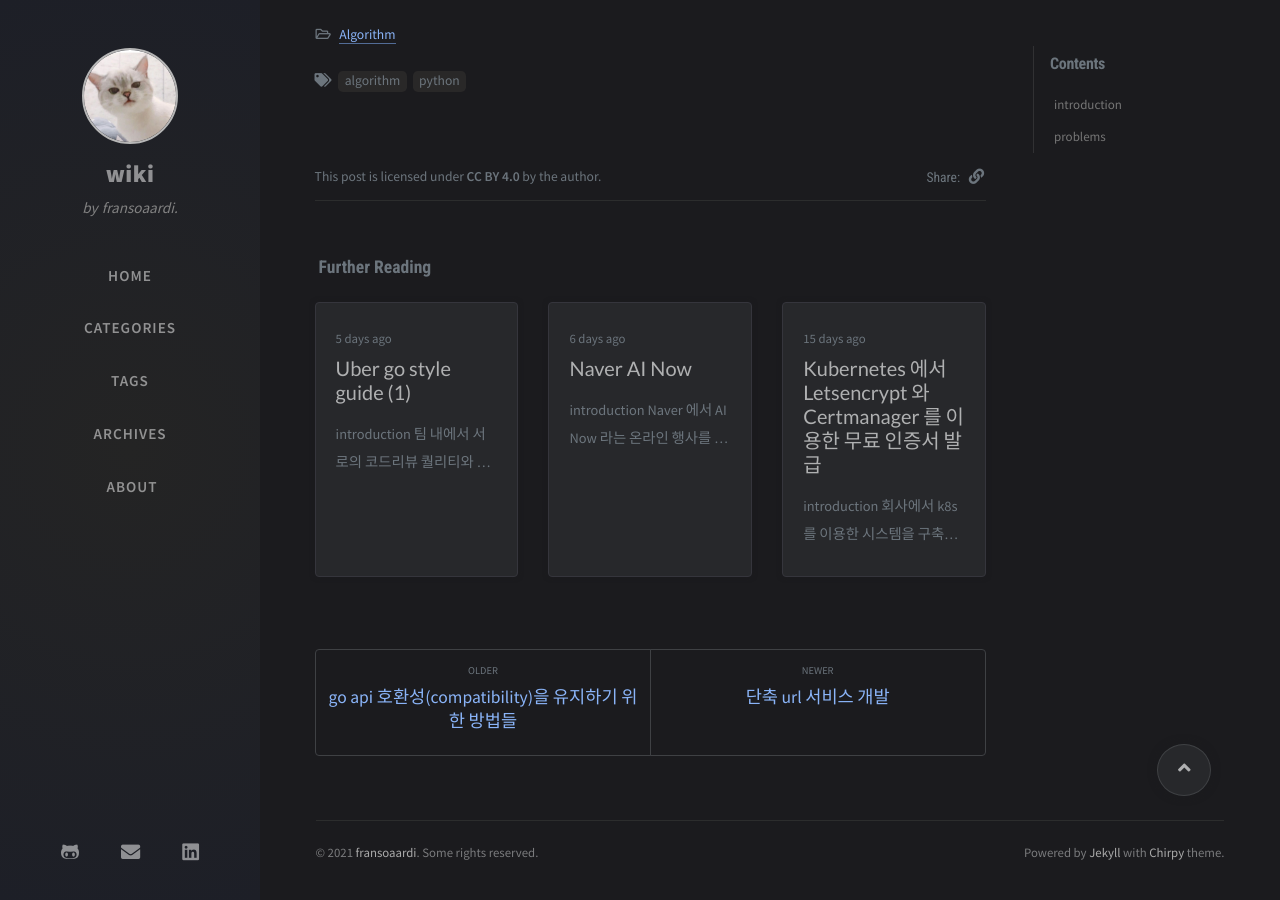
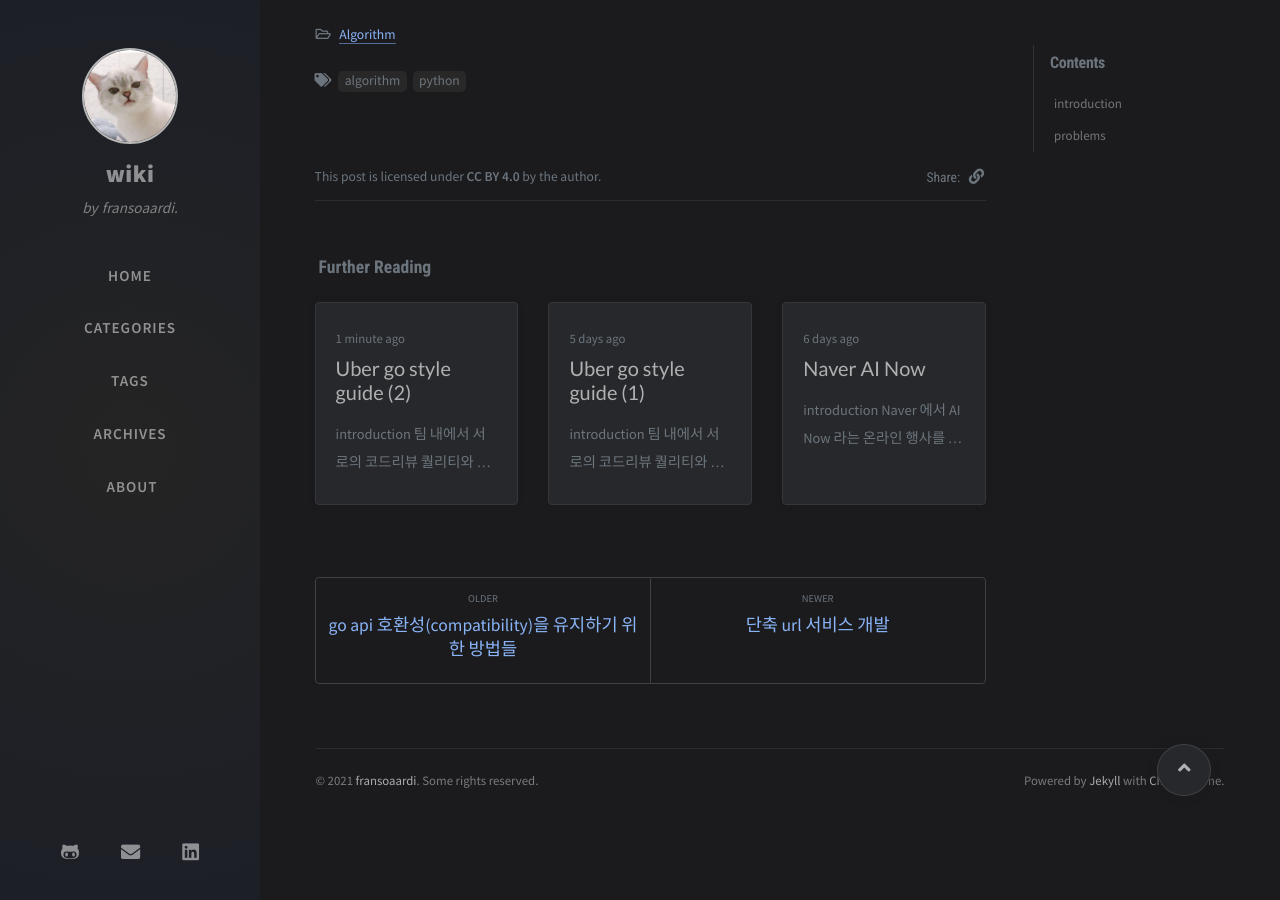
Before and after one commit to fransoaardi/fransoaardi.github.io, a Jekyll site: the page built from _posts/2021-03-14-leetcode_1.md, in a window 1280 px wide and 900 px high, scrolled down 3604 px. Built offline with Jekyll 4.4.1, drawn with Linux system fonts in a browser that asks for light colours; nearby versions of some CDN libraries; comment, search, counter and statistics services are not loaded; some of the changed lines change nothing that is shown.

Commit message:
uber go style guide 2 post

````diff
--- a/_posts/2021-05-26-uber_go_style_guide_1.md
+++ b/_posts/2021-05-26-uber_go_style_guide_1.md
@@ -83,7 +83,7 @@
 }
 ```
 
-map, slice 를 return 하는 경우에 원본을 내려준것과 동일하기 때문에, 아래의 예시에서 mutex 를 적용해놓은게 헛수고가 되어버린다.
+map, slice 를 return 하는 경우에 원본을 내려준것과 동일하기 때문에 아래의 예시에서 기껏 `Stats` 에 mutex 를 적용해서 map access 에 대한 race condition 을 막기 위한 노력이 헛수고가 되어버린다. 물론 `Stats` 의  `counters` 의 data access 하는 부분의 코드는 아래에 제공되진 않았다.
 
 ```golang
 type Stats struct {
@@ -104,7 +104,7 @@
 snapshot := stats.Snapshot()
 ```
 
-따라서 아래와 같이 map 을 새로 선언해서 복사해서 내려주도록 한다.
+따라서 아래와 같이 map 을 새로 선언해서 복사해서 내려주어서 이 map 에 대한 race condition 을 방지하는 access 는 `Stats` 의 mutex 가 아닌 다른 방식으로 직접 구현하도록 한다.
 
 ```golang
 func (s *Stats) Snapshot() map[string]int {
--- /dev/null
+++ b/_posts/2021-05-31-uber_go_style_guide_2.md
@@ -0,0 +1,440 @@
+---
+layout: post
+title: Uber go style guide (2)
+date: 2021-05-31 23:08:00 +0900
+categories: [Wiki]
+tags: [golang, style-guide]
+toc: true
+comments: true
+---
+
+# introduction
+
+팀 내에서 서로의 코드리뷰 퀄리티와 코드 생산성 향상을 위해 Uber 가 정리한 golang style guide 를 함께 읽어보는 시간을 갖기로 했다.
+
+아래 내용들은, 읽으면서 몰랐던 부분이나, 정리해두고 싶은 내용들을 다룬다.
+
+아래의 코드와 내용들은 [https://github.com/uber-go/guide/blob/master/style.md](https://github.com/uber-go/guide/blob/master/style.md) 문서에서 발췌한 내용이 대부분임을 미리 밝힌다.
+
+Performance 항목부터의 내용을 다룬다.
+
+[Uber go style guide (1) 바로가기](https://fransoaardi.github.io/posts/uber_go_style_guide_1/)
+
+# contents(Performance)
+
+## Prefer strconv over fmt
+
+`fmt.Sprint` 보다는 `strconv` 를 쓰는것이 낫다고 한다.
+
+## Avoid string-to-byte conversion
+
+아래의 코드는 반복적으로 []byte 를 할당하는가보다, 따라서 for 밖에 미리 할당해놓으라고 한다.
+```golang
+// Bad
+for i := 0; i < b.N; i++ {
+  w.Write([]byte("Hello world"))
+}
+
+// Good
+data := []byte("Hello world")
+for i := 0; i < b.N; i++ {
+  w.Write(data)
+}
+```
+
+## Specifying Map Capacity Hints
+
+이부분은 조금 신기했는데, `make(map[T1]T2, hint)` 가 지정한 capacity allocation 이 일어날거라 생각했는데, 아래 내용을 보면, slice 와는 달리 선점형 할당이 일어날것을 보장하진 않고, 필요한 할당을 근사하는데 사용한다고 한다.
+
+> Note that, unlike slices, map capacity hints do not guarantee complete, preemptive allocation, but are used to approximate the number of hashmap buckets required. Consequently, allocations may still occur when adding elements to the map, even up to the specified capacity.
+
+## Specifying Slice Capacity
+
+`make([]T, length, capacity)` 는 위의 map 과는 달리 hint 가 아니라 실제 capacity 를 할당한다고 한다. 이전에 [실험](https://fransoaardi.github.io/posts/go_append/)해봤던 적도 있는데, slice 의 capacity 가 1024 까지 2배수씩 늘어나며, 계속해서 copy 가 일어나서 비효율적인 동작을 하는것을 확인한 적이 있다.
+
+# contents(Style)
+
+## Be Consistent
+
+일관성을 가지라는 얘긴데 일관적인 코드는 유지보수가 쉽고, 쉽게 이해할 수 있고, 새로운 컨벤션이나 버그 수정에 있어서 쉽게 변경할 수 있다.
+반대로, 여러 충돌하는 코드 스타일을 갖고있는 경우에 유지보수가 힘들어지고, 코드 리뷰 하기 힘들고 등등 안좋은말을 많이 써놨다.
+
+## Group Similar Declarations
+
+비슷한 상수, 변수, 타입선언은 묶어서 선언하라고 한다. 반대로 말하면 상관 없는 변수는 묶어서 선언하지 않는다.
+
+## Import Group Ordering
+
+standard library 와 나머지것들 이렇게 두 그룹으로 나눠서 import 하라고 한다. 나머지 중에서도 사내 깃헙에 있는 패키지들을 또 한번 구분해왔었는데 생각보다 이점이 없는것 같아서 여기서 제안한것처럼 해봐도 괜찮을것같다.
+
+## Package Names
+
+package 이름을 정할때는
+- 모두 소문자를 쓰고, 대문자랑 `_` 를 사용하지 않는다.
+- `renamed` 될 필요 없다. (정확히 이해를 하지 못했으나, `db.DB` 이런거 하지 말라는 의미로 이해했다)
+- 짧고 집약적인 이름을 쓴다.
+- 복수형은 사용하지 않는다
+- `common`, `util`, `shared`, `lib` 은 전혀 정보를 주지 않는 안좋은 명명이다.
+
+## Function Names
+MixedCaps 방식을 쓰는데, test function 은 예외적으로 `_` 를 포함할 수 있다. 예를들어 `TestMyFunction_WhatIsBeingTested` 와 같은 test function 은 가능하다.
+
+## Import Aliasing
+package 명이 import path 의 끝부분과 다르면 무조건 aliasing 을 해야된다.
+
+예를들면 아래와 같다.
+```golang
+import (
+  "net/http"
+
+  client "example.com/client-go"
+  trace "example.com/trace/v2"
+)
+```
+
+import 한 package 이름이 conflict 나는 경우에만 import alias 를 사용한다. 예를들면 아래와 같다.
+```golang
+import (
+  "fmt"
+  "os"
+  "runtime/trace"
+
+  nettrace "golang.net/x/trace"
+)
+```
+
+## Function Grouping and Ordering
+
+- function 들은 호출 순서에 비슷하게 정렬되어야 된다.
+- function 들은 receiver 로 묶여야된다.
+
+따라서, `struct`, `const`, `var` 이후에 functions 들을 배치한다.
+
+`New` 는 type 정의 이후에, receiver function 들보다는 먼저 등장한다.
+
+평범한 유틸성 함수들은 파일 끝부분에 위치한다.
+
+아래의 예시를 잘 봐두는게 좋을것같다.
+
+```golang
+// Bad
+func (s *something) Cost() {
+  return calcCost(s.weights)
+}
+
+type something struct{ ... }
+
+func calcCost(n []int) int {...}
+
+func (s *something) Stop() {...}
+
+func newSomething() *something {
+    return &something{}
+}
+
+// Good
+type something struct{ ... }
+
+func newSomething() *something {
+    return &something{}
+}
+
+func (s *something) Cost() {
+  return calcCost(s.weights)
+}
+
+func (s *something) Stop() {...}
+
+func calcCost(n []int) int {...}
+```
+
+## Reduce Nesting
+
+error 나 특별한 조건을 먼저 handle 해서 빠르게 return 하는 방식으로 nesting 을 줄인다.
+
+## Unnecessary Else
+
+굳이 불필요한 else 쓰지 말고, if 한번만 쓰라고 한다.
+```golang
+a := 10
+if b {
+  a = 100
+}
+```
+
+## Top-level Variable Declarations
+
+- `var` 에 굳이 type 을 명시할 필요는 없다
+```golang
+var _s = F()
+// Since F already states that it returns a string, we don't need to specify the type again.
+
+func F() string { return "A" }
+```
+
+- 원하던 type 과 일치하지 않는 경우에만 type 을 명시하라
+아래 예제의 내용이 신기했던건, `myError` 를 return 하는 function 의 결과를 error 로 정의한 것을 볼 수 있다.
+
+```golang
+type myError struct{}
+func (myError) Error() string { return "error" }
+func F() myError { return myError{} }
+
+var _e error = F()
+// F returns an object of type myError but we want error.
+```
+
+## Prefix Unexported Globals with _
+
+unexport 된 top-level var, const 는 `_` 로 시작하게 하여 global 인것을 명확하게 하라고 하는데, 이건 다른 언어들에서 시작했던 컨벤션으로 알고있는데, 논란의 여지가 있어보이긴 한다.
+
+예외적으로 unexported error 는 `err` 로 시작하라고 한다.
+
+## Embedding in Structs
+
+mutex 와 같은 embedded type 은 struct 의 맨 위에 두고 라인피드로 일반 필드들과 구분한다.
+
+embedding 을 쓸거면 정말 가시적인 이점이 있을때만 쓸것을 권고하고 있는데, 위에서는 embedding 하더라도 직접 function 구현하라는 식으로 얘기했었다.
+
+Embedding 이 주의해야될것들은 아래와 같다
+- 미적이거나 편하자고 쓰는건 안되고
+- 바깥타입의 생성/사용을 더 힘들게 해선 안되고
+- 바깥타입이 의미있는 zero value 를 갖고있을때, 임베딩 이후에도 의미있는 바깥타입을 갖고있어야 한다.
+- embedding 하면서 바깥 타입의 불필요한 함수나 필드들을 노출하게 되면 안된다.
+- 바깥 타입의 copy 에 영향주면 안된다.
+- 외부 타입의 API 나 semantics 를 변경하면 안된다.
+- 정식적이지 않은 내부 타입을 임베드 하면 안된다.
+- 바깥 타입의 구현 상세를 노출하면 안된다.
+- 사용자가 내부 타입을 확인하거나 컨트롤 할 수있게 하면 안된다.
+- 사용자가 예상하지 못한 방식으로 임베딩 하는것
+
+제안하는 예제들을 아래에 첨부한다.
+아래 예제는 WriteCloser 를 그대로 활용하며 count 만 추가하여, embed 해도 된다고 한다.
+```golang
+type countingWriteCloser struct {
+    // Good: Write() is provided at this
+    //       outer layer for a specific
+    //       purpose, and delegates work
+    //       to the inner type's Write().
+    io.WriteCloser
+
+    count int
+}
+
+func (w *countingWriteCloser) Write(bs []byte) (int, error) {
+    w.count += len(bs)
+    return w.WriteCloser.Write(bs)
+}
+```
+
+만약에 `bytes.Buffer` 가 아닌 `io.ReadWriter` 를 embed 하고 있었으면, zero value 에 대해 `Read`, `Write` 등이 nil reference 로 panic 이 발생할 수 있으므로, zero value 를 잘 감안하라고 한다.
+
+```golang
+type Book struct {
+    // Good: has useful zero value
+    bytes.Buffer
+    // Bad: pointer changes zero value usefulness
+    // io.ReadWriter
+}
+
+// later
+
+var b Book
+b.Read(...)  // ok
+b.String()   // ok
+b.Write(...) // ok
+```
+
+## Local Variable Declarations
+
+명시적으로 값을 할당하는 경우에 `var s = "foo"` 대신 `s := "foo"` 를 사용한다.
+
+empty slice 를 선언할때는 `s := []int{}` 보다 `var s []int` 가 낫다.
+
+## nil is a valid slice
+
+`nil` 은 length 가 0인 유효한 slice 이므로 아래와 같이 nil 을 return 하는게 맞다.
+
+```golang
+// Bad
+if x == "" {
+  return []int{}
+}
+// Good
+if x == "" {
+  return nil
+}
+```
+
+빈 slice 인지 체크하기 위해서는 `s==nil` 이 아닌 len 을 이용해서 비교하라.
+
+```golang
+// Bad
+func isEmpty(s []string) bool {
+  return s == nil
+}
+
+// Good
+func isEmpty(s []string) bool {
+  return len(s) == 0
+}
+```
+
+`var nums []int` 와 같이 선언해도 바로 append 가 가능하다.
+
+`nil` 은 valid slice 이지만, length 0 인 할당된 slice 와는 다르게 동작한다.
+
+테스트를 좀 해봤는데 솔직히 `var x []int` 선언 후 `x = nil` 이후에 append 가 동작할것이라고 생각하진 않았는데, 곰곰이 생각해보니 type 이 할당된 이후에 nil 할당은 이상한 일이 아니다.
+
+```golang
+package main
+
+import (
+	"fmt"
+)
+
+func main() {
+	var x []int
+	x = nil
+	x = append(x, 1)
+	x = nil
+	x = append(x, 2)
+	fmt.Println(x)
+}
+```
+
+## Reduce Scope of Variables
+err 만 return 받는 경우에 if scope 안으로 넣는 방법을 얘기하는데, 그때그때 적절하게 하면 될것같다.
+
+
+## Avoid Naked Parameters
+
+가독성을 위해서 c-style 주석으로 parameter name 을 전달해주라고 하는데, IDE 에서 이미 제공하고 있는 기능이라, 따로 주석까지 달아줘야되는지 잘 이해가 되진 않는다.
+
+boolean 을 그대로 사용하기 보다는, custom type 을 선언해서 가독성을 높고 type safe 한 코드를 작성한다. 이후에 true/false 외의 추가 상태를 정의하는것도 가능해서 좋다.
+
+```golang
+type Region int
+
+const (
+  UnknownRegion Region = iota
+  Local
+)
+
+type Status int
+
+const (
+  StatusReady Status = iota + 1
+  StatusDone
+  // Maybe we will have a StatusInProgress in the future.
+)
+
+func printInfo(name string, region Region, status Status)
+```
+
+## Use Raw String Literals to Avoid Escaping
+hand escape 된 string 은 가독성이 안좋으니 raw string literal 을 사용하라.
+
+## Initializing Structs
+
+`go vet` 은 강제하고 있는 내용이긴 한데, struct 생성할때 field name 을 명시하라. 단, 3개 이하의 필드 갯수를 가지면 생략될 수 있다.
+
+3개면 적은 숫자는 맞지만, 굳이 예외를 둘 필요는 없어보인다.
+
+## Omit Zero Value Fields in Structs
+
+struct 초기화 할때, 유의미한게 아닌 경우 zero value 는 생략한다. 의미있는 값만 세팅하도록 한다.
+
+## Initializing Struct References
+
+`new(T)` 대신 `&T{}` 를 사용하여 일관성을 유지한다.
+
+## Initializing Maps
+
+`map` 은 make 로 만들어서 이후에 hint 를 추가하기에도 용이하다.
+map 이 fixed 된 경우에는 map literal 로 초기화한다.
+
+## Format Strings outside Printf
+
+`Printf` 스타일의 function 내에 format string 을 선언할때 const 로 하라
+
+```golang
+const msg = "unexpected values %v, %v\n"
+fmt.Printf(msg, 1, 2)
+```
+
+# contents(Patterns)
+
+## Test Tables
+
+반복하지 않고, test table 을 구현해서 loop 로 돌린다.
+
+input 은 `give`, output 은 `want` prefix 를 사용한다.
+
+test table 은 `tests` 로 선언하고, range 할때는 `tt` 로 받는다.
+
+## Functional Options
+
+내부 struct 의 값을 전달하는 방식 대신 Option 을 전달하는데, 확장될 가능성이 있는 public API 에 사용하라.
+
+`gRPC` 에서도 사용되고 있는 패턴인데, 예시를 기록해두는 차원에서 아래에 옮겨둔다.
+
+설명을 좀 하면, `options` 라는 unexported struct 를 만들고 `Option` 은 `apply(*options)` 를 구현하는 interface 이다. `Option` 은 결국 `*options` 의 값을 변화시키는 역할을 한다.
+
+```golang
+type options struct {
+  cache  bool
+  logger *zap.Logger
+}
+
+type Option interface {
+  apply(*options)
+}
+
+type cacheOption bool
+
+func (c cacheOption) apply(opts *options) {
+  opts.cache = bool(c)
+}
+
+func WithCache(c bool) Option {
+  return cacheOption(c)
+}
+
+type loggerOption struct {
+  Log *zap.Logger
+}
+
+func (l loggerOption) apply(opts *options) {
+  opts.logger = l.Log
+}
+
+func WithLogger(log *zap.Logger) Option {
+  return loggerOption{Log: log}
+}
+
+// Open creates a connection.
+func Open(addr string,  opts ...Option) (*Connection, error) {
+  options := options{
+    cache:  defaultCache,
+    logger: zap.NewNop(),
+  }
+
+  for _, o := range opts {
+    o.apply(&options)
+  }
+
+  // ...
+}
+```
+
+관련 내용은 [go api 호환성을 유지하기 위한 방법들](https://fransoaardi.github.io/posts/go_maintain_compatibility/) 이라는 포스팅에 정리한적 있다.
+
+# contents(Linting)
+
+`errcheck`, `goimports`, `golint`, `govet`, `staticcheck` 기능은 사용하라고 한다.
+
+## Lint Runners
+
+`golangci-lint` 를 사용하면 좋다고 한다.
+팀에서 함께 설정하고 필요에 맞게 설정하면 된다고 하는데 설정을 한번 해봐야겠다.
````
